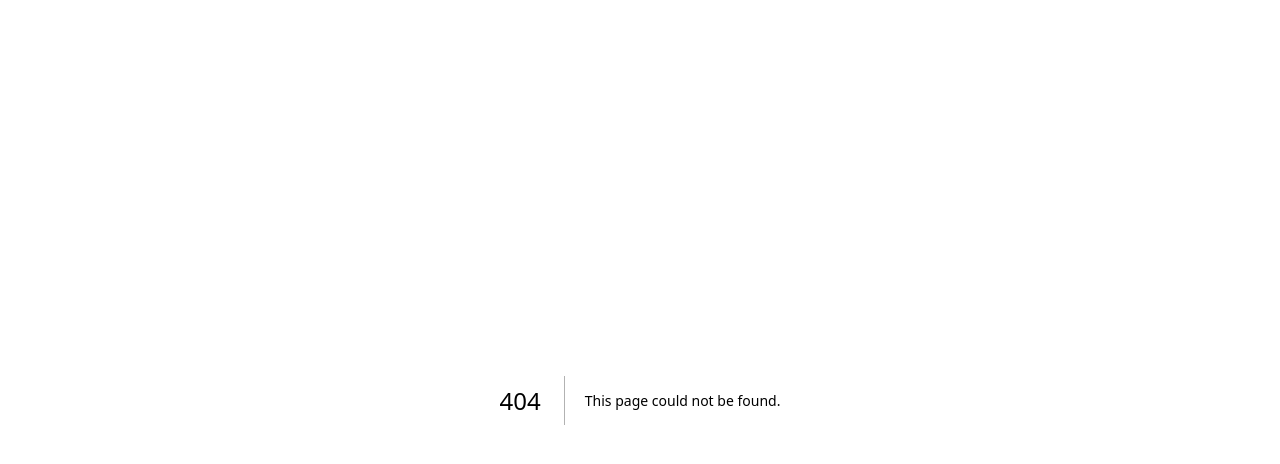
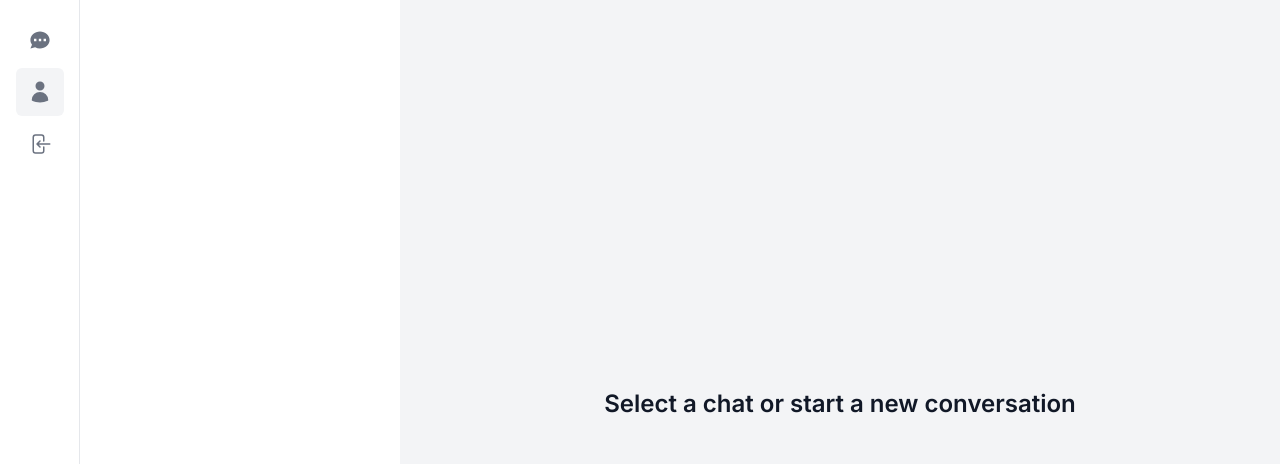
Before and after one commit to kwinkich/messanger-clone, a Next.js app: page /users in a window 1280 px wide. Before the commit this address had no page. Shown: the top 464 px of the page. Built offline with nearby package versions, Linux system fonts and the light colour scheme.

Commit message:
add new components, routing, and page

```diff
--- a/app/(site)/components/AuthForm.tsx
+++ b/app/(site)/components/AuthForm.tsx
@@ -1,20 +1,29 @@
 'use client';
 import axios from "axios";
-import { useCallback, useState } from "react";
+import { useCallback, useEffect, useState } from "react";
 import { FieldValues, SubmitHandler, useForm } from "react-hook-form";
 import { BsGithub, BsGoogle } from 'react-icons/bs';
 import { toast } from 'react-hot-toast';
-import { signIn } from "next-auth/react";
+import { signIn, useSession } from "next-auth/react";
 
 import Input from "@/app/components/inputs/Input";
 import Button from "@/app/components/Button";
 import AuthSocialButton from "./AuthSocialButton";
+import { useRouter } from "next/navigation";
 
 type Variant = 'LOGIN' | 'REGISTER';
 
 const AuthForm = () => {
+	const session = useSession();
+	const router = useRouter();
 	const [variatn, setVariant] = useState<Variant>('LOGIN');
 	const [isLoaing, setIsLoading] = useState(false);
+
+	useEffect(() => {
+		if (session?.status === 'authenticated') {
+			router.push('/users')
+		}
+	}, [session?.status, router]);
 
 	const toggleVariant = useCallback(() => {
 		if (variatn === 'LOGIN'){
@@ -43,6 +52,7 @@
 
 		if (variatn === 'REGISTER'){
 			axios.post('/api/register', data)
+			.then(() => signIn('credentials', data))
 			.catch(() => toast.error('Something went wrong!'))
 			.finally(() => setIsLoading(false))
 		}
@@ -59,6 +69,7 @@
 
 				if (callback?.ok && !callback?.error) {
 					toast.success('Logged in success!');
+					router.push('/users')
 				}
 			})
 			.finally(() => setIsLoading(false));
--- /dev/null
+++ b/app/components/EmptyState.tsx
@@ -0,0 +1,30 @@
+const EmptyState = () => {
+	return(
+		<div className="
+				px-4
+				py-10
+				sm:px-6
+				lg:px-8
+				h-full
+				flex
+				justify-center
+				items-center
+				bg-gray-100
+			"
+		>
+			<div className="text-center items-center flex flex-col">
+					<h3 className="
+							mt-2
+							text-2xl
+							font-semibold
+							text-gray-900
+						"
+					>
+						Select a chat or start a new conversation
+					</h3>
+			</div>
+		</div>
+	)
+}
+
+export default EmptyState;
--- /dev/null
+++ b/app/components/sidebar/DesktopItem.tsx
@@ -0,0 +1,54 @@
+'use client';
+
+import clsx from "clsx";
+import Link from "next/link";
+
+interface DesktopItemProps {
+	label: string;
+	icon: any;
+	href: string;
+	onClick?: () => void;
+	active?: boolean
+}
+
+const DesktopItem: React.FC<DesktopItemProps> = ({
+	label,
+	icon: Icon,
+	href,
+	onClick,
+	active
+}) => {
+	const handleClick = () => {
+		if (onClick){
+			return onClick();
+		}
+	}
+
+	return(
+		<li onClick={handleClick}>
+			<Link
+				href={href}
+				className={clsx(`
+					group
+					flex
+					gap-x-3
+					rounded-md
+					p-3
+					text-sm
+					leading-6
+					font-semibold
+					text-gray-500
+					hover:text-black
+					hover:bg-gray-100
+					duration-700
+				`,
+					active && 'bg-gray-100 text-black'
+				)}
+			>
+				<Icon className="h-6 w-6 shrink-0" />
+				<span className="sr-only">{label}</span>
+			</Link>
+		</li>
+	)
+}
+export default DesktopItem;
--- /dev/null
+++ b/app/components/sidebar/DesktopSidebar.tsx
@@ -0,0 +1,62 @@
+'use client';
+
+import useRoutes from "@/app/hooks/useRoutes";
+import { useState } from "react";
+import DesktopItem from "./DesktopItem";
+
+const DesktopSidebar = () => {
+	const routes = useRoutes();
+	const [isOpen, setIsOpen] = useState(false);
+
+	return (
+		<div
+			className="
+				hidden
+				lg:fixed
+				lg:inset-y-0
+				lg:left-0
+				lg:z-40
+				lg:w-20
+				xl:px-6
+				lg:overflow-y-auto
+				lg:bg-white
+				lg:border-r-[1px]
+				lg:pb-4
+				lg:flex
+				lg:flex-col
+				justify-between
+			">
+				<nav
+					className="
+						mt-4
+						flex
+						flex-col
+						justify-between
+					"
+				>
+					<ul
+						role="list"
+						className="
+							flex
+							flex-col
+							items-center
+							space-y-1
+						"
+					>
+						{routes.map((item) => (
+							<DesktopItem
+								key={item.label}
+								href={item.href}
+								label={item.label}
+								icon={item.icon}
+								active={item.active}
+								onClick={item.onClick}
+							/>
+						))}
+					</ul>
+				</nav>
+		</div>
+	)
+}
+
+export default DesktopSidebar;
--- /dev/null
+++ b/app/components/sidebar/Sidebar.tsx
@@ -0,0 +1,16 @@
+import DesktopSidebar from "./DesktopSidebar";
+
+async function Sidebar({ children }: {
+	children: React.ReactNode;
+}) {
+	return(
+		<div className="h-full">
+			<DesktopSidebar />
+			<main className="lg:pl-20 h-full">
+				{children}
+			</main>
+		</div>
+	)
+}
+
+export default Sidebar;
--- /dev/null
+++ b/app/context/AuthContext.tsx
@@ -0,0 +1,13 @@
+"use client";
+
+import { SessionProvider } from "next-auth/react";
+
+interface AuthContextProps {
+	children: React.ReactNode
+}
+
+export default function AuthContext({
+	children
+}: AuthContextProps ) {
+	return <SessionProvider>{children}</SessionProvider>
+}
--- /dev/null
+++ b/app/hooks/useConversation.ts
@@ -0,0 +1,23 @@
+import { useParams } from "next/navigation";
+import { useMemo } from "react";
+
+const useConvesation = () => {
+	const params = useParams();
+
+	const convesationId = useMemo(() => {
+		if (!params?.convesationId) {
+			return '';
+		}
+
+		return params.convesationId as string;
+	}, [params?.convesationId]);
+
+	const isOpen = useMemo(() => !!convesationId, [convesationId]);
+
+	return useMemo(() => ({
+		isOpen,
+		convesationId
+	}), [isOpen, convesationId]);
+}
+
+export default useConvesation;
--- /dev/null
+++ b/app/hooks/useRoutes.ts
@@ -0,0 +1,39 @@
+import { useMemo } from "react";
+import { useParams, usePathname } from "next/navigation";
+import { HiChat } from 'react-icons/hi';
+import {
+	HiArrowLeftOnRectangle,
+	HiUser
+} from 'react-icons/hi2';
+import { signOut } from "next-auth/react";
+import useConvesation from "./useConversation";
+import path from "path";
+
+const useRoutes = () => {
+	const pathname = usePathname();
+	const { convesationId } = useConvesation();
+
+	const routes = useMemo(() => [
+			{
+				label: 'Chat',
+				href: '/conversations',
+				icon: HiChat,
+				active: pathname === '/conversations' || !!convesationId
+			},
+			{
+				label: 'Usets',
+				href: '/users',
+				icon: HiUser,
+				active: pathname === '/users'
+			},
+			{
+				label: 'Logout',
+				href: '#',
+				onClick: () => signOut(),
+				icon: HiArrowLeftOnRectangle
+			}
+	], [pathname, convesationId]);
+	return routes;
+}
+
+export default useRoutes;
--- a/app/layout.tsx
+++ b/app/layout.tsx
@@ -2,6 +2,7 @@
 import type { Metadata } from 'next'
 import { Inter } from 'next/font/google'
 import ToasterContext from './context/ToasterContext'
+import AuthContext from './context/AuthContext'
 
 const inter = Inter({ subsets: ['latin'] })
 
@@ -18,8 +19,10 @@
   return (
     <html lang="en">
       <body className={inter.className}>
-				<ToasterContext />
-				{children}
+				<AuthContext>
+					<ToasterContext />
+					{children}
+				</AuthContext>
 			</body>
     </html>
   )
--- /dev/null
+++ b/app/users/layout.tsx
@@ -0,0 +1,15 @@
+import Sidebar from '@/app/components/sidebar/Sidebar';
+
+export default async function UsersLayout({
+	children
+}: {
+	children: React.ReactNode;
+}) {
+	return (
+		<Sidebar>
+			<div className="h-full">
+					{children}
+			</div>
+		</Sidebar>
+	)
+}
--- /dev/null
+++ b/app/users/page.tsx
@@ -0,0 +1,11 @@
+import EmptyState from "../components/EmptyState";
+
+const Users = () => {
+	return(
+		<div className="hidden lg:block lg:pl-80 h-full">
+			<EmptyState />
+		</div>
+	)
+}
+
+export default Users;
```
Also changed, not shown: middleware.ts (added, +14 -0 lines).
